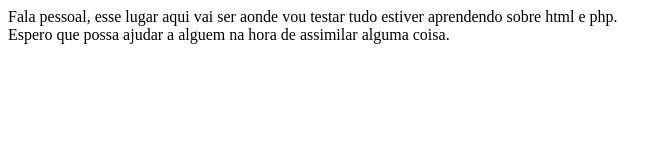
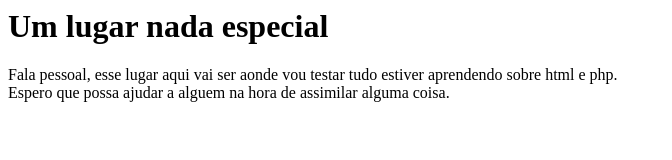
Before and after one commit to Dinocrise/dinocrise.github.io, a plain HTML site: page index.html in a window 1280 px wide. Shown: the whole page, without its empty margins (0-672 px from the left). Drawn offline with Linux system fonts and the light colour scheme.

Commit message:
Update index.html

```diff
--- a/index.html
+++ b/index.html
@@ -3,6 +3,7 @@
         <title>Dinocrise</title>
     </head>
     <body>
+        <h1> Um lugar nada especial</h1>
     <p>Fala pessoal, esse lugar aqui vai ser aonde vou testar tudo estiver aprendendo sobre html e php.<br>
     Espero que possa ajudar a alguem na hora de assimilar alguma coisa.</p>
     </body>
```
